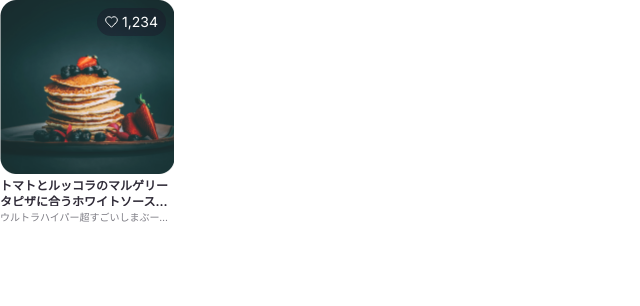
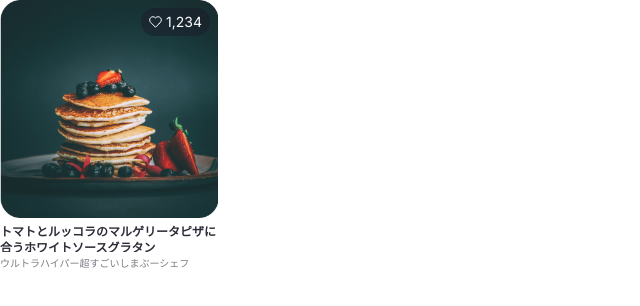
Before and after one commit to qin-team-recipe/09-frontend, a Next.js app: page / in a window 1280 px wide. Shown: the top 306 px of the page, without its empty margins (0-640 px from the left). Built offline with nearby package versions, Linux system fonts and the light colour scheme.

Commit message:
css修正

```diff
--- a/src/app/components/RecipeItem.tsx
+++ b/src/app/components/RecipeItem.tsx
@@ -16,14 +16,14 @@ export const RecipeItem = (props: Props) => {
   return (
     <Link
       href={{ pathname: href }}
-      className="relative inline-block w-[174px] md:hover:opacity-90"
+      className="relative inline-block w-[174px] md:w-[218px] md:hover:opacity-90"
     >
       <Image src={image} width={400} height={400} alt="レシピ" />
       <div className="absolute right-2 top-2 flex items-center gap-1 rounded-2xl bg-[#0400137B]/[.48] px-2 py-1 text-sm font-normal text-white">
         <HeartIcon />
         {formattedNumber}
       </div>
-      <div className="mt-1 line-clamp-2 h-7 overflow-hidden text-xs font-bold text-[#1A1523]">
+      <div className="mt-1.5 line-clamp-2 h-7 overflow-hidden text-xs font-bold text-[#1A1523]">
         {title}
       </div>
       <div className="mt-1 line-clamp-1 overflow-hidden text-[10px] text-[#6F6E77]">
```
